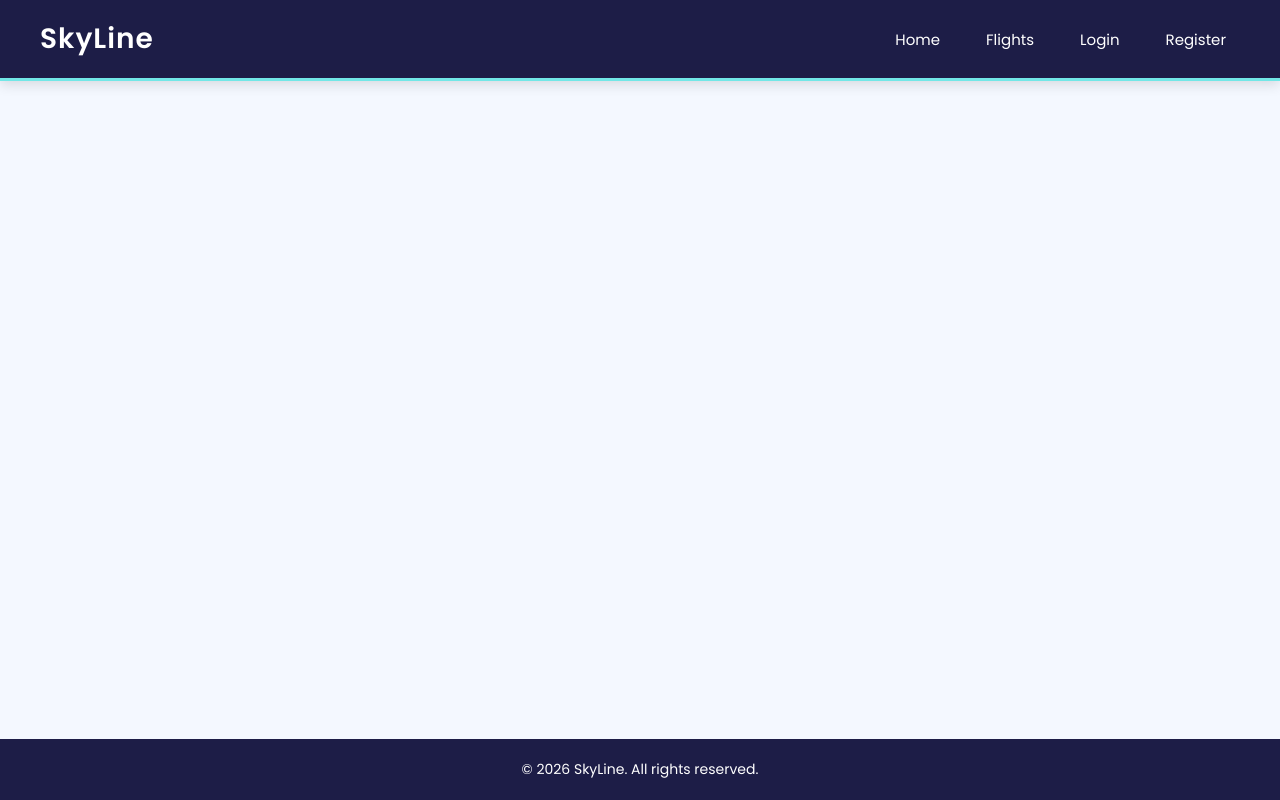
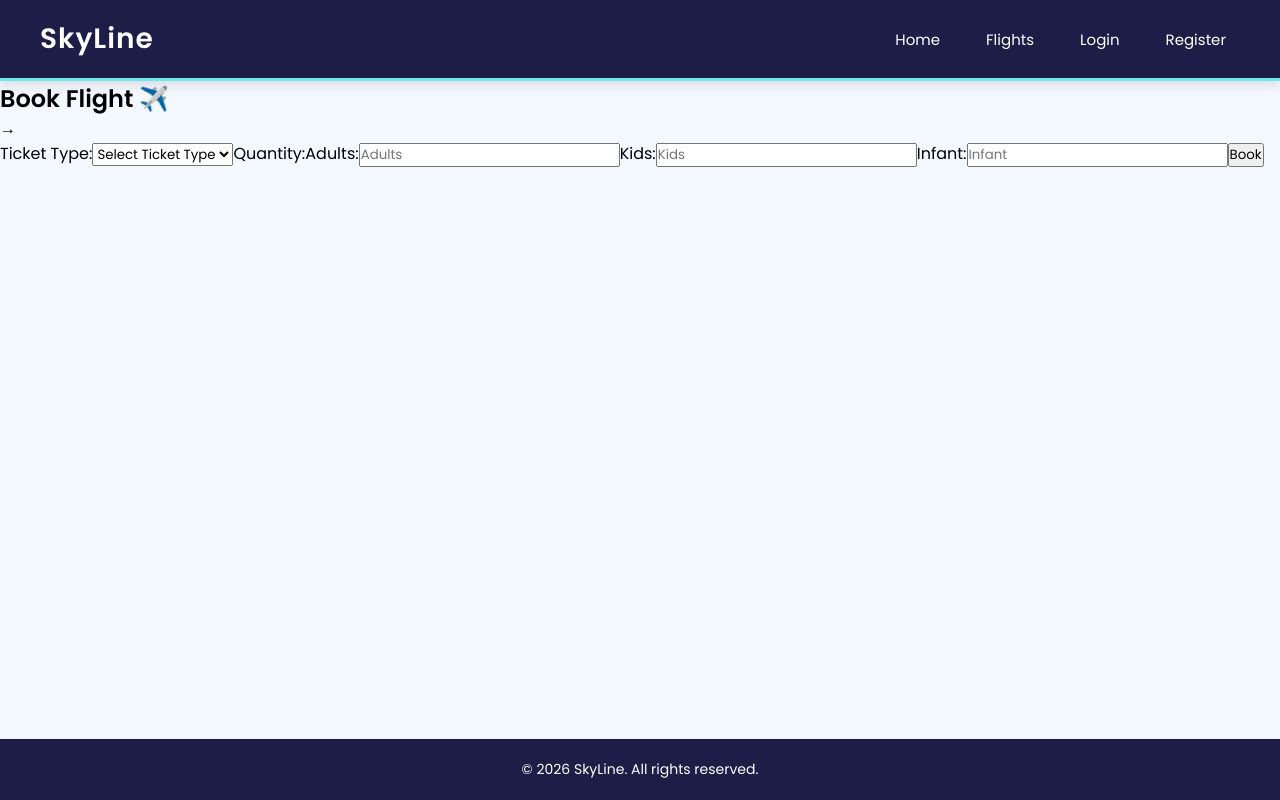
Before and after one commit to imryms/SkyLine, a React (Vite) app: page /booking/1 in a window 1280 px wide. Built offline with nearby package versions, Linux system fonts and the light colour scheme; no server answers.

Commit message:
Create Booking Pages

```diff
--- a/src/pages/Booking.jsx
+++ /dev/null
@@ -1,7 +0,0 @@
-const Booking = () => {
-  return (
-    <h2></h2>
-
-  )
-}
-export default Booking
--- /dev/null
+++ b/src/pages/BookingPages/Booking.jsx
@@ -0,0 +1,119 @@
+import { useState } from "react"
+import axios from "axios"
+import { useNavigate, useLocation } from "react-router-dom"
+
+const API_URL = import.meta.env.VITE_API_URL
+
+const Book = ({ bookings, setBookings }) => {
+  const navigate = useNavigate()
+  const location = useLocation()
+
+  const flight = location.state?.flight
+
+  const [formState, setFormState] = useState({
+    ticketType: "",
+    adults: 0,
+    kids: 0,
+    infant: 0,
+  })
+
+  const [error, setError] = useState("")
+
+  const handleChange = (e) => {
+    setFormState({
+      ...formState,
+      [e.target.name]: e.target.value,
+    })
+  }
+
+  const handleSubmit = async (e) => {
+    e.preventDefault()
+
+    try {
+      const passengers = [
+        { type: "Adults", quantity: Number(formState.adults) },
+        { type: "Kids", quantity: Number(formState.kids) },
+        { type: "Infant", quantity: Number(formState.infant) },
+      ].filter((p) => p.quantity > 0)
+
+      if (passengers.length === 0) {
+        setError("Add at least one passenger")
+        return
+      }
+      if (!formState.ticketType) {
+        setError("Select ticket type")
+        return
+      }
+
+      const response = await axios.post(`${API_URL}/bookings/create`, {
+        userID: localStorage.getItem("userID"),
+        flightID: flight._id,
+        ticketType,
+        passengers,
+      })
+
+      setBookings([...bookings, response.data])
+
+      navigate(`/booking-success/${response.data._id}`)
+    } catch (error) {
+      console.log(error.response?.data)
+      setError(error.response?.data || "Something went wrong")
+    }
+  }
+
+  return (
+    <div className="booking">
+      <form onSubmit={handleSubmit}>
+        <h2>Book Flight ✈️</h2>
+
+        <p>
+          {flight?.departureAirport} → {flight?.arrivalAirport}
+        </p>
+
+        <label>Ticket Type:</label>
+        <select
+          name="ticketType"
+          value={formState.ticketType}
+          onChange={handleChange}
+        >
+          <option value="">Select Ticket Type</option>
+          <option value="Economy">Economy</option>
+          <option value="Business">Business</option>
+          <option value="First Class">First Class</option>
+        </select>
+
+        <label>Quantity:</label>
+
+        <label>Adults:</label>
+        <input
+          type="number"
+          name="adults"
+          placeholder="Adults"
+          onChange={handleChange}
+        />
+
+        <label>Kids:</label>
+        <input
+          type="number"
+          name="kids"
+          placeholder="Kids"
+          onChange={handleChange}
+        />
+
+        <label>Infant:</label>
+        <input
+          type="number"
+          name="infant"
+          placeholder="Infant"
+          onChange={handleChange}
+        />
+
+        <button type="submit">Book</button>
+
+        {error && <p>{error}</p>}
+      </form>
+    </div>
+  )
+}
+
+export default Book
--- /dev/null
+++ b/src/pages/BookingPages/MyBookings.jsx
@@ -0,0 +1,56 @@
+import { useEffect, useState } from "react"
+import axios from "axios"
+import { useNavigate } from "react-router-dom"
+
+const API_URL = import.meta.env.VITE_API_URL
+
+const MyBookings = () => {
+  const [bookings, setBookings] = useState([])
+  const navigate = useNavigate()
+
+  useEffect(() => {
+    const getBookings = async () => {
+      try {
+        const response = await axios.get(`${API_URL}/bookings`)
+        setBookings(response.data)
+      } catch (error) {
+        console.log(error)
+      }
+    }
+
+    getBookings()
+  }, [])
+
+  return (
+    <div className="my-bookings">
+      <h2>My Bookings ✈️</h2>
+
+      {bookings.length === 0 ? (
+        <p>No bookings yet</p>
+      ) : (
+        bookings.map((b) => (
+          <div key={b._id} className="booking-card">
+            <p>Type: {b.ticketType}</p>
+
+            <p>
+              Passengers:{" "}
+              {b.passengers.map((p, i) => (
+                <span key={i}>
+                  {p.type}({p.quantity}){" "}
+                </span>
+              ))}
+            </p>
+
+            <p>Total: {b.totalPrice} BD</p>
+
+            <button onClick={() => navigate(`/booking-details/${b._id}`)}>
+              View Details
+            </button>
+          </div>
+        ))
+      )}
+    </div>
+  )
+}
+
+export default MyBookings
```
Also changed, not shown: src/App.jsx (+44 -39 lines), src/pages/BookFlight.jsx (deleted, +0 -7 lines), src/pages/BookingDetails.jsx (deleted, +0 -7 lines), src/pages/BookingPages/BookingDetails.jsx (added, +54 -0 lines), src/pages/BookingPages/BookingSuccess.jsx (added, +87 -0 lines), src/pages/MyBookings.jsx (deleted, +0 -7 lines), src/pages/BookingSuccess.jsx (deleted), src/pages/FlightPages/FlightDetails.jsx (renamed from src/pages/FlightDetails.jsx), src/pages/FlightPages/Flights.jsx (renamed from src/pages/Flights.jsx).
